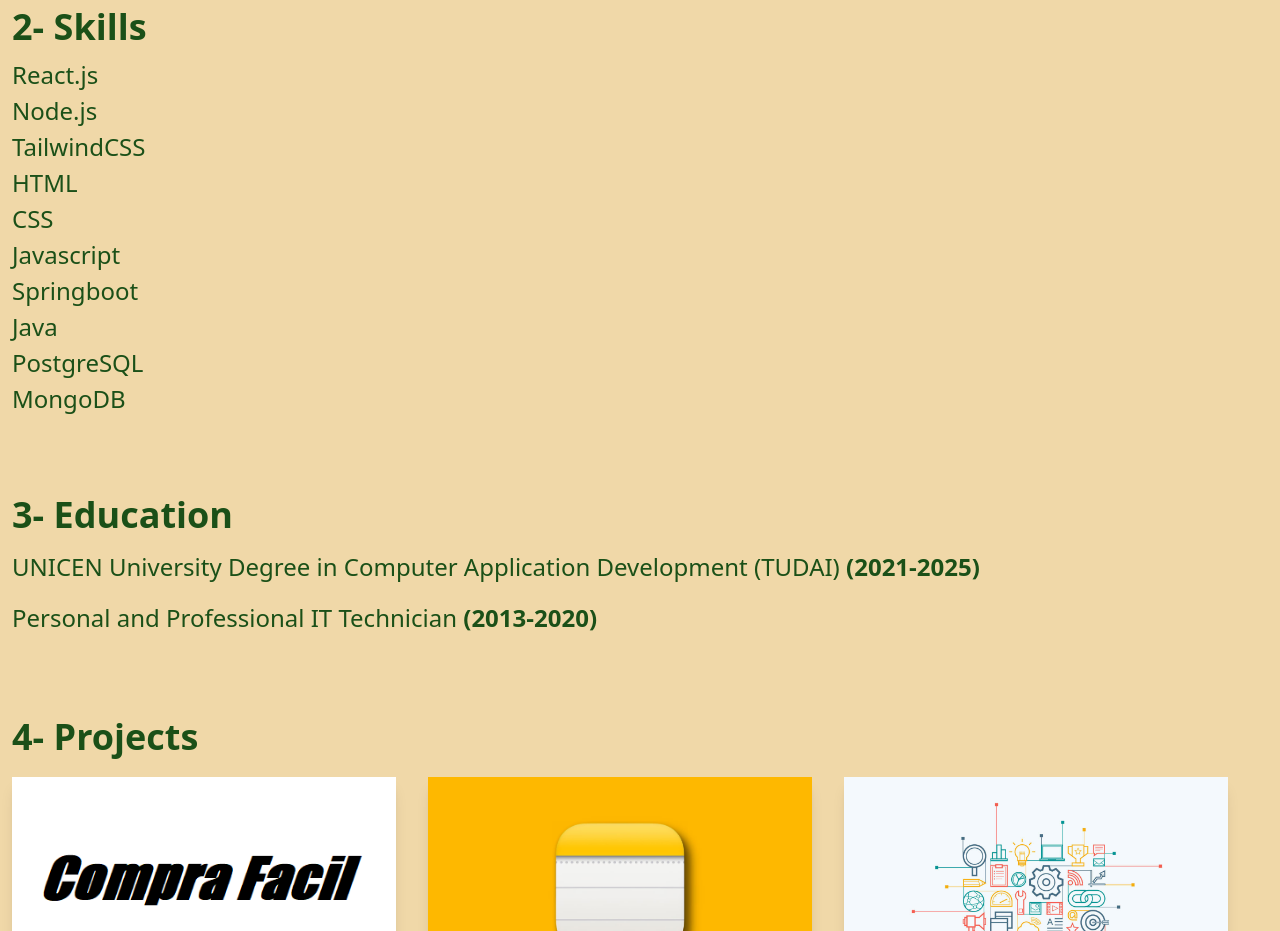
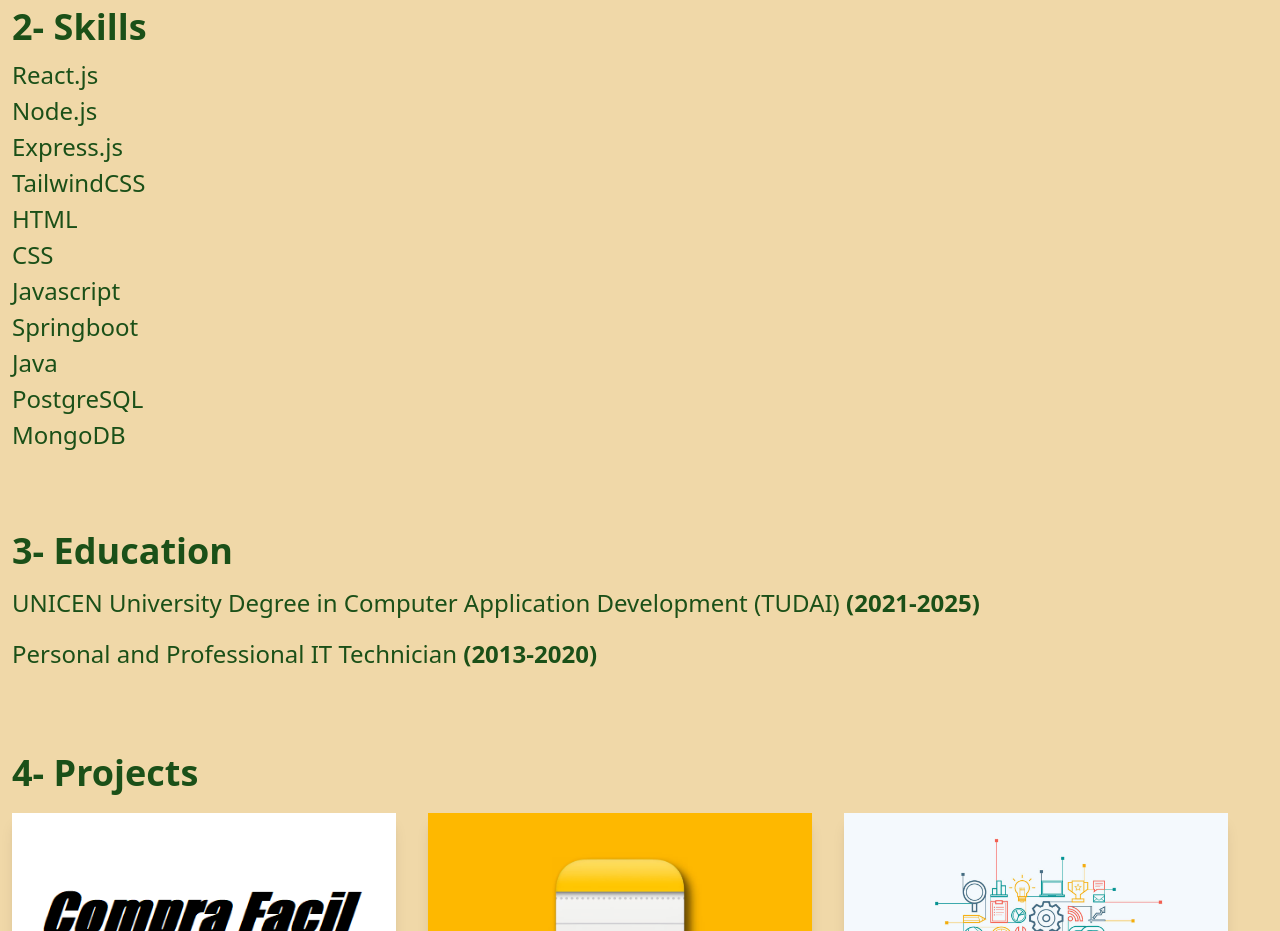
Before and after one commit to Nahucaroseli/portfolio-react, a React (Vite) app: page / in a window 1280 px wide. Shown: the part 1060-1991 px from the top of the page. Built offline with nearby package versions, Linux system fonts and the light colour scheme.

Commit message:
resume actualizado y modificado seccion de skills

```diff
--- a/src/App.jsx
+++ b/src/App.jsx
@@ -47,6 +47,7 @@
 
           <span className="text-xl md:text-2xl">React.js</span>
           <span className="text-xl md:text-2xl">Node.js</span>
+          <span className="text-xl md:text-2xl">Express.js</span>
           <span className="text-xl md:text-2xl">TailwindCSS</span>
           <span className="text-xl md:text-2xl">HTML</span>
           <span className="text-xl md:text-2xl">CSS</span>
@@ -134,7 +135,7 @@
                       <a href='https://github.com/Nahucaroseli' className='pt-3 leading-relaxed text-xl md:text-2xl hover:underline hover:underline-lg cursor-none'>
                         Github
                       </a>
-                      <a href='/Curriculum Vitae.pdf' download="cv" className='pt-3 leading-relaxed text-xl md:text-2xl hover:underline hover:underline-lg cursor-none'>
+                      <a href='/resume-nahuel-caroseli.pdf' download="cv" className='pt-3 leading-relaxed text-xl md:text-2xl hover:underline hover:underline-lg cursor-none'>
                         Download resume
                       </a>
                   </div>
```
Also changed, not shown: 2 other files (tests, documents, lock files or other folders).
